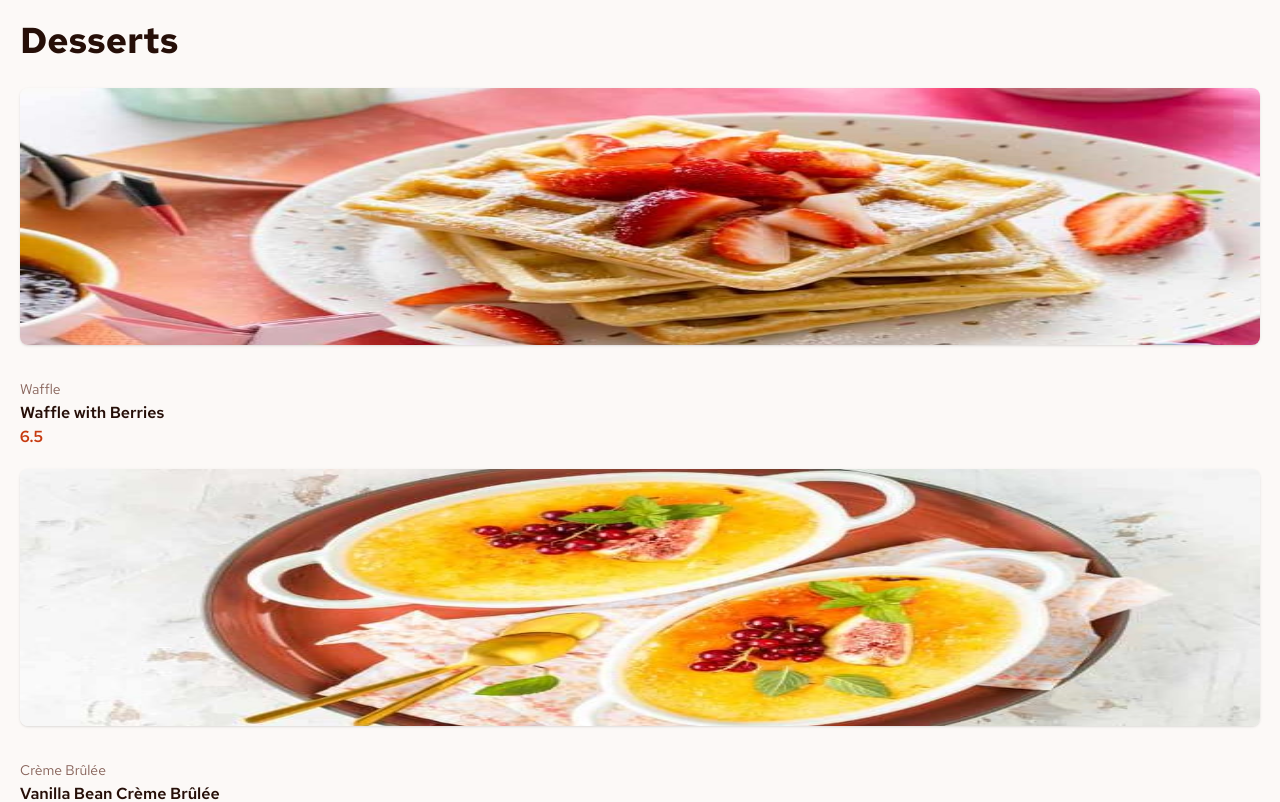
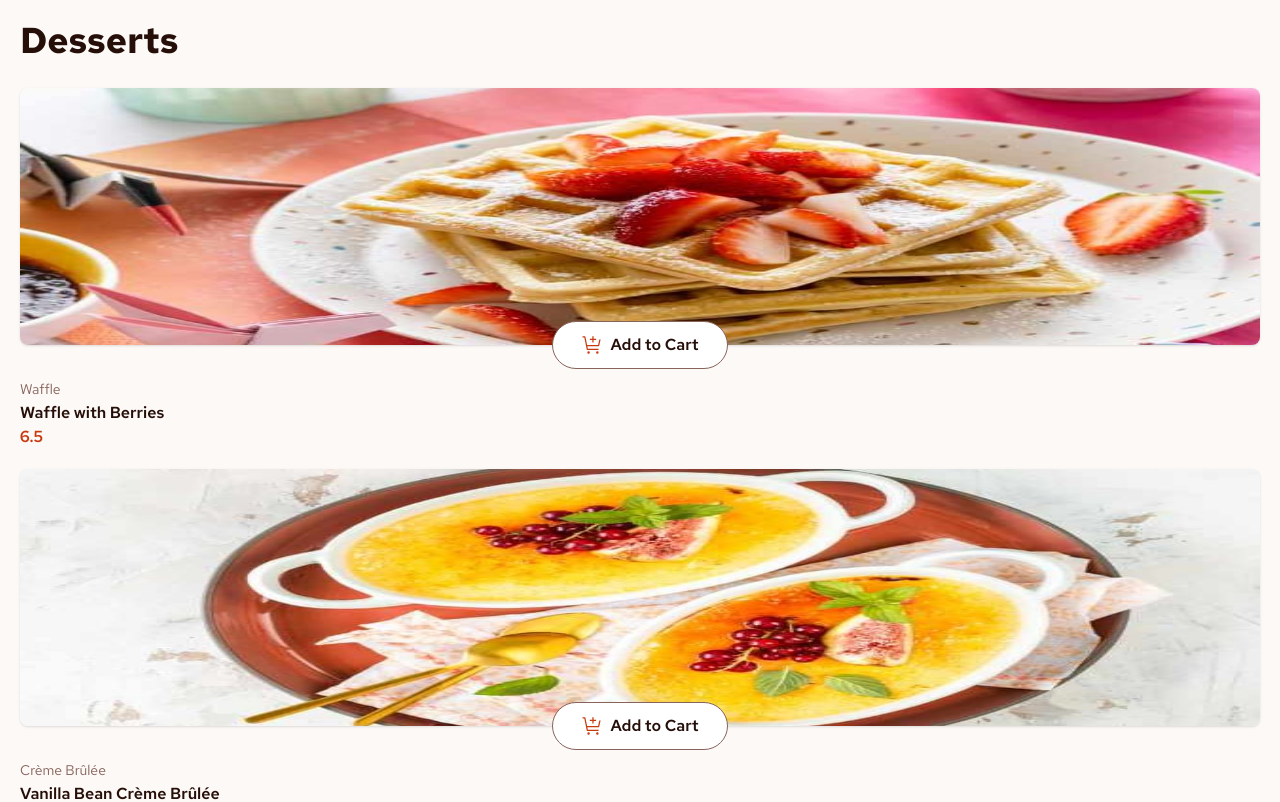
Before and after one commit to vitorgabrielgg/desserts, a Next.js app: page / in a window 1280 px wide. Shown: the top 802 px of the page. Built offline with nearby package versions, Linux system fonts and the light colour scheme.

Commit message:
feat: add button to add to cart

```diff
--- /dev/null
+++ b/src/components/product-list/AddToCartButton/index.tsx
@@ -0,0 +1,15 @@
+import Image from "next/image";
+import AddToCartIcon from "../../../../public/images/icon-add-to-cart.svg";
+
+export const AddToCartButton = () => {
+  return (
+    <button className="bg-white h-12 w-44 px-10 absolute bottom-2 left-2/4 -translate-x-2/4 border border-rose-500 rounded-3xl">
+      <div className="flex items-center justify-center gap-2">
+        <Image src={AddToCartIcon} alt="Cart icon" />
+        <p className="text-rose-900 font-semibold whitespace-nowrap">
+          Add to Cart
+        </p>
+      </div>
+    </button>
+  );
+};
--- a/src/components/product-list/ProductCard/index.tsx
+++ b/src/components/product-list/ProductCard/index.tsx
@@ -1,4 +1,5 @@
 import React from "react";
+import { AddToCartButton } from "../AddToCartButton";
 
 interface ProductCardProps {
   image: {
@@ -28,6 +29,8 @@
             className="max-h-[257px] w-full rounded-lg shadow"
           />
         </picture>
+
+        <AddToCartButton />
       </div>
       <div className="">
         <span className="text-rose-500 text-sm">{category}</span>
--- a/tailwind.config.ts
+++ b/tailwind.config.ts
@@ -16,6 +16,7 @@
         500: "hsl(12, 20%, 44%)",
         900: "hsl(14, 65%, 9%)",
       },
+      white: "#FFFFFF",
     },
     extend: {
       colors: {
```
